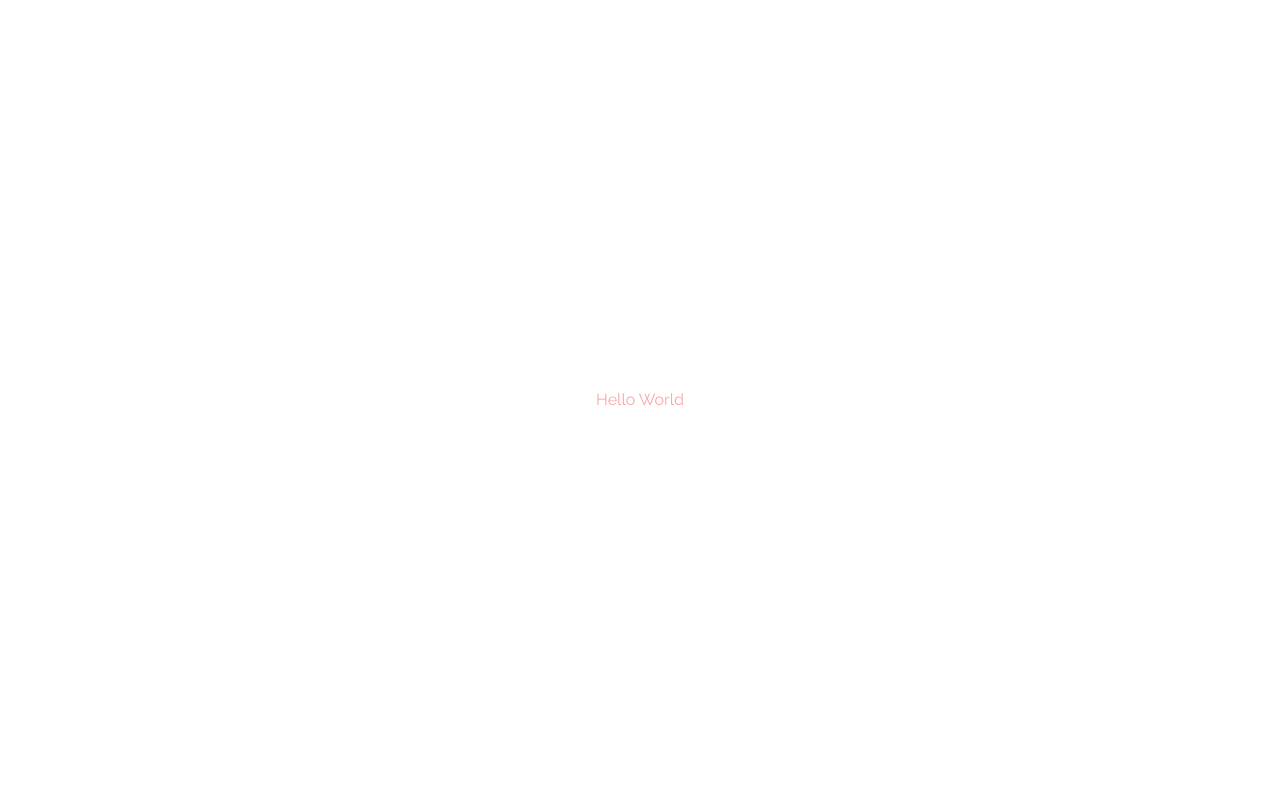
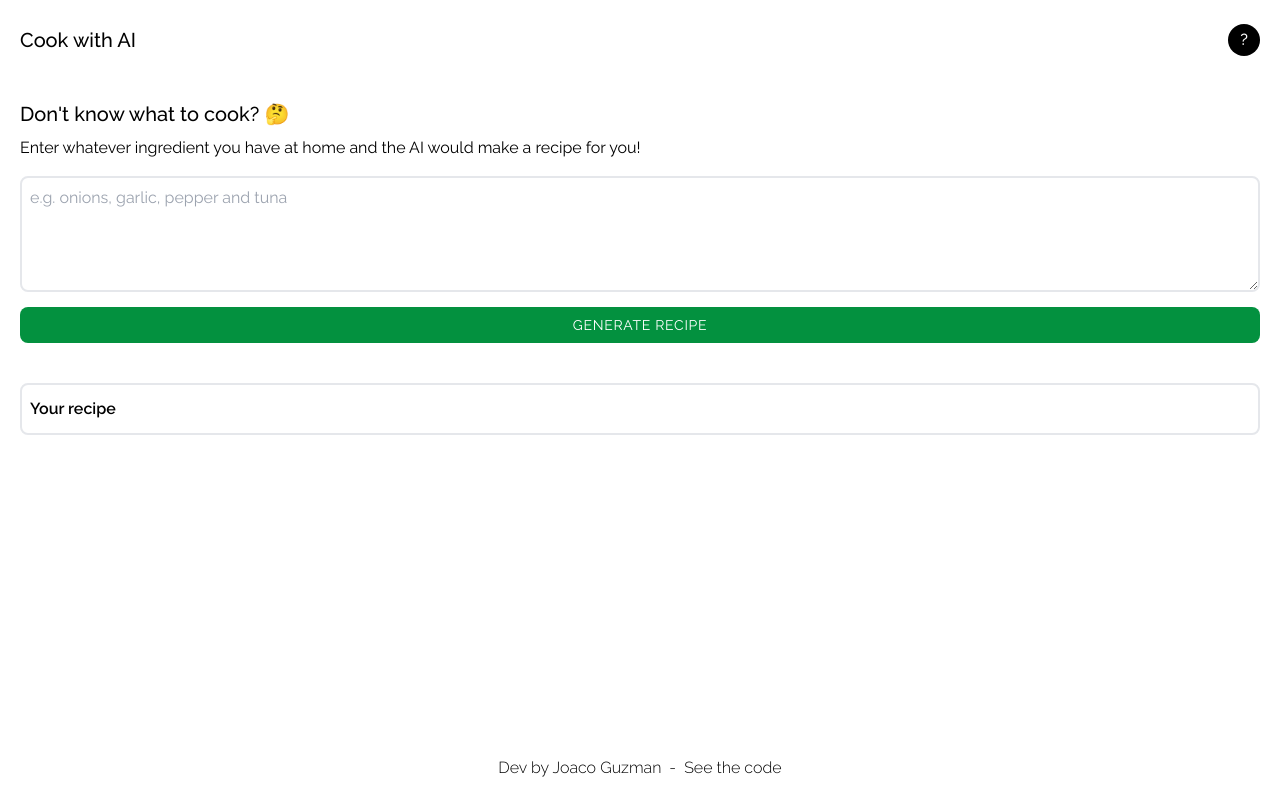
Before and after one commit to joacoguzmanz/cooking-ai, a Next.js app: page / in a window 1280 px wide. Built offline with nearby package versions, Linux system fonts and the light colour scheme.

Commit message:
added connection to openai

```diff
--- /dev/null
+++ b/components/Footer.tsx
@@ -0,0 +1,8 @@
+export default function Footer() {
+    return (
+        <footer className='font-light flex gap-2 justify-center py-5 mt-auto'>
+            <a href='https://www.linkedin.com/in/guzman-joaquin/' target='_blank'>Dev by Joaco Guzman</a> -
+            <a href='https://github.com/joacoguzmanz/cooking-ai' target='_blank'>See the code</a>
+        </footer>
+    );
+}
--- /dev/null
+++ b/components/Header.tsx
@@ -0,0 +1,8 @@
+export default function Header() {
+  return (
+    <div className='flex items-center justify-between px-5 h-20 relative mb-5'>
+      <p className='font-medium text-xl'>Cook with AI</p>
+      <div className='h-8 w-8 bg-black text-white font-medium rounded-full flex items-center justify-center'>?</div>
+    </div>
+  )
+}
--- /dev/null
+++ b/components/Layout.tsx
@@ -0,0 +1,25 @@
+import Header from "@/components/Header";
+import Footer from "@/components/Footer";
+import Head from "next/head";
+
+type ChildrenProps = {
+    children: React.ReactNode
+}
+
+export default function Layout({ children }: ChildrenProps) {
+  return (
+    <div className='min-h-screen flex flex-col'>
+        <Head>
+            <title>Cooking with AI</title>
+            <meta name="AI helps you to cook" content="App that suggest you what to cook" />
+            <meta name="viewport" content="width=device-width, initial-scale=1" />
+            <link rel="icon" href="/favicon.ico" />
+        </Head>
+        <Header />
+        <main className='px-5'>
+            {children}
+        </main>
+        <Footer />
+    </div>
+  );
+}
--- a/package.json
+++ b/package.json
@@ -15,6 +15,7 @@
     "@types/react-dom": "18.0.11",
     "framer-motion": "^9.1.6",
     "next": "13.1.6",
+    "openai": "^3.1.0",
     "react": "18.2.0",
     "react-dom": "18.2.0",
     "typescript": "4.9.5"
--- /dev/null
+++ b/pages/api/generate.ts
@@ -0,0 +1,37 @@
+import { Configuration, OpenAIApi } from "openai";
+import type { NextApiRequest, NextApiResponse } from "next";
+
+if (!process.env.OPENAI_API_KEY) {
+    throw new Error('Not env for OpenAI')
+}
+
+const configuration = new Configuration({
+    organization: "org-S5rNGmLvsz2ICa7WTmZZVHpN",
+    apiKey: process.env.OPENAI_API_KEY,
+});
+const openai = new OpenAIApi(configuration);
+
+export default async function (req: NextApiRequest, res: NextApiResponse) {
+    const { input } = req.body;
+
+    const response = await openai.createCompletion({
+        model: 'text-curie-001',
+        prompt: `You are a chef that helps people giving clear instructions to cook different meals.
+
+        Person: What can I cook with onions, garlic, meat, potatoes?
+        Chef: You can make a wonderful dish, following this simple steps:
+
+        1. Peel and chop the onions and garlic.
+        2. Cut the meat into small pieces and fry it in a little oil until it becomes brown.
+        3. Add the potatoes and fry them until they are soft.
+        4. Add the onions and garlic and stir well.
+        5. Add some salt and pepper to taste and enjoy your delicious meal!
+
+        Person: What can I cook with ${input}?
+        Chef: `,
+        max_tokens: 600,
+        temperature: 0.65
+    })
+
+    res.status(200).json({ message: response.data.choices[0].text })
+}
--- a/pages/index.tsx
+++ b/pages/index.tsx
@@ -1,17 +1,61 @@
-import Head from 'next/head'
+import Layout from "@/components/Layout";
+import { useState } from "react";
 
 export default function Home() {
+    const [input, setInput] = useState('');
+    const [recipe, setRecipe] = useState('');
+
+    const generateRecipe = async () => {
+        const res = await fetch('/api/generate', {
+            method: 'POST',
+            headers: {
+                'Content-type': 'application/json',
+            },
+            body: JSON.stringify({ input })
+        })
+        const data = await res.json();
+        const finalMessage: string = data.message;
+        setRecipe(finalMessage);
+        setInput('');
+    }
+
   return (
     <>
-      <Head>
-        <title>Cooking with AI</title>
-        <meta name="AI helps you to cook" content="App that suggest you what to cook" />
-        <meta name="viewport" content="width=device-width, initial-scale=1" />
-        <link rel="icon" href="/favicon.ico" />
-      </Head>
-      <main className='flex justify-center items-center h-screen'>
-        <h1 className='text-red-300'>Hello World</h1>
-      </main>
+      <Layout>
+          <h1 className='font-medium text-xl mb-2'>Don't know what to cook? 🤔</h1>
+          <p>Enter whatever ingredient you have at home and the AI would make a recipe for you!</p>
+
+          <div>
+              <textarea
+                  onChange={e => setInput(e.target.value)}
+                  value={input}
+                  rows={4}
+                  placeholder='e.g. onions, garlic, pepper and tuna'
+                  className='border-2 rounded-lg w-full p-2 mt-4' />
+              <button className='bg-[#03913F] text-white text-sm uppercase tracking-wider w-full rounded-lg py-2 mt-2 mb-10' onClick={generateRecipe}>Generate recipe</button>
+          </div>
+
+
+          <div className='border-2 rounded-lg px-2 py-3 font-semibold'>
+              <h2>Your recipe</h2>
+          </div>
+          {recipe && (
+              <div className='border-2 rounded-lg px-2 py-3'>
+                  <>
+                      <ul>
+                          {recipe
+                              .substring(recipe.indexOf('1') + 3)
+                              .split(/[2-9]+\.\s/)
+                              .map((step, index) => {
+                                  return (
+                                      <li className='mb-5 list-decimal list-inside' key={index}>{step}</li>
+                                  )
+                              })}
+                      </ul>
+                  </>
+              </div>
+          )}
+      </Layout>
     </>
   )
 }
```
Also changed, not shown: components/Button.tsx (added), 1 other file (tests, documents, lock files or other folders).
